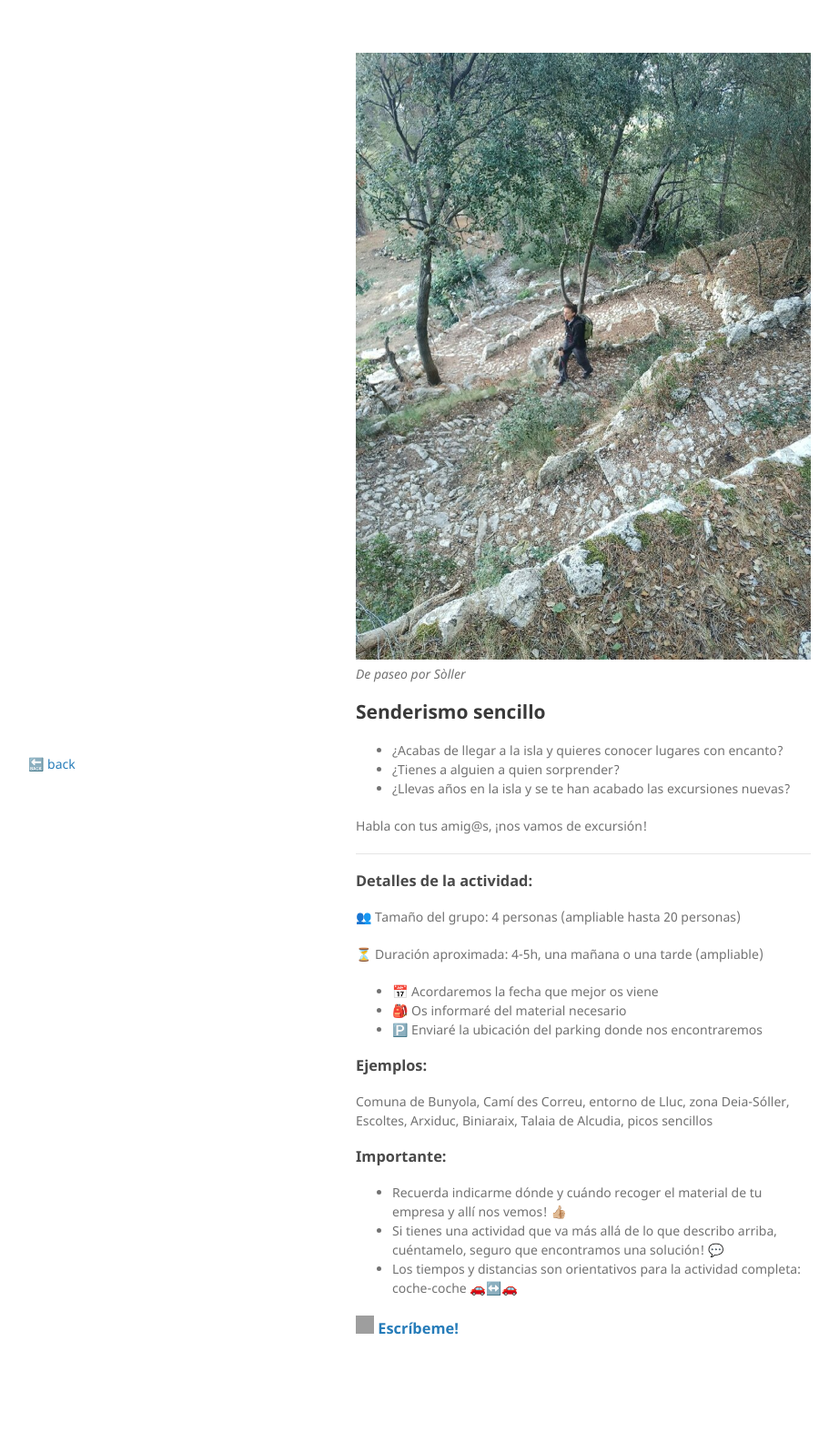
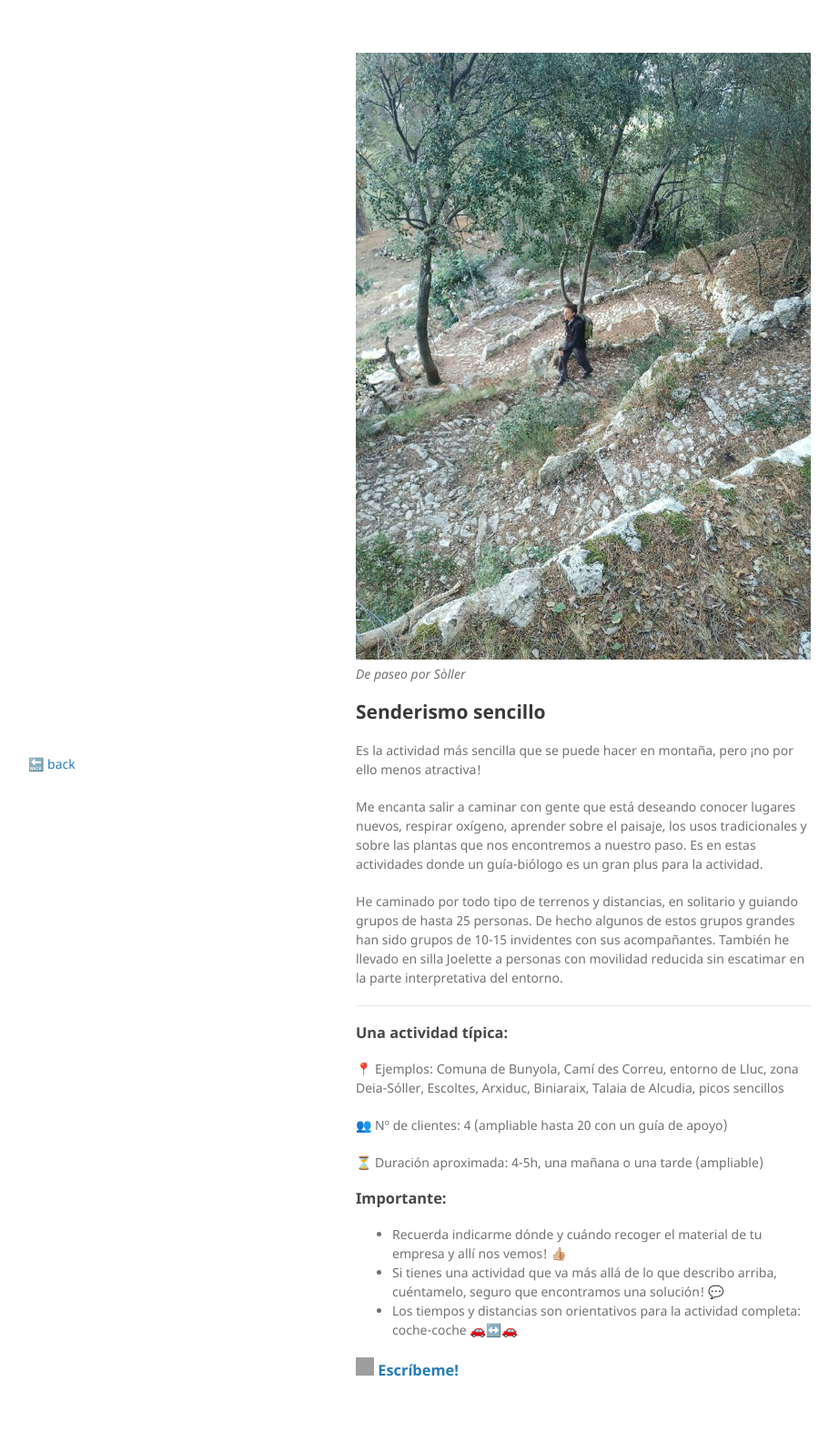
Before and after one commit to indradecastro/freelance, a Jekyll site: the page built from actividades/senderismo-sencillo.md, in a window 1280 px wide. Shown: the whole page at 91% size, without its empty margins (179-1101 px from the left). Built offline with Jekyll 4.4.1, drawn with Linux system fonts in a browser that asks for light colours; before the commit the page ends 1539 px from its top, so only the background shows below that; grey boxes are pictures that could not be loaded.

Commit message:
actividades de bota

```diff
--- a/actividades/senderismo-sencillo.md
+++ b/actividades/senderismo-sencillo.md
@@ -7,22 +7,17 @@ layout: actividad
 
 ## Senderismo sencillo
 
-*   ¿Acabas de llegar a la isla y quieres conocer lugares con encanto?
-*   ¿Tienes a alguien a quien sorprender?
-*   ¿Llevas años en la isla y se te han acabado las excursiones nuevas?
+Es la actividad más sencilla que se puede hacer en montaña, pero ¡no por ello menos atractiva!
 
-Habla con tus amig@s, ¡nos vamos de excursión!
+Me encanta salir a caminar con gente que está deseando conocer lugares nuevos, respirar oxígeno, aprender sobre el paisaje, los usos tradicionales y sobre las plantas que nos encontremos a nuestro paso. Es en estas actividades donde un guía-biólogo es un gran plus para la actividad.
+
+He caminado por todo tipo de terrenos y distancias, en solitario y guiando grupos de hasta 25 personas. De hecho algunos de estos grupos grandes han sido grupos de 10-15 invidentes con sus acompañantes. También he llevado en silla Joelette a personas con movilidad reducida sin escatimar en la parte interpretativa del entorno.
 
 * * *
 
-### Detalles de la actividad:<br>
-👥 Tamaño del grupo: 4 personas (ampliable hasta 20 personas)
+### Una actividad típica:<br>
+📍 Ejemplos: Comuna de Bunyola, Camí des Correu, entorno de Lluc, zona Deia-Sóller, Escoltes, Arxiduc, Biniaraix, Talaia de Alcudia, picos sencillos
+
+👥 Nº de clientes: 4 (ampliable hasta 20 con un guía de apoyo)
 
 ⏳ Duración aproximada: 4-5h, una mañana o una tarde (ampliable)
-
-*	📅 Acordaremos la fecha que mejor os viene
-*	🎒 Os informaré del material necesario
-*	🅿️ Enviaré la ubicación del parking donde nos encontraremos
-
-### Ejemplos:<br>
-Comuna de Bunyola, Camí des Correu, entorno de Lluc, zona Deia-Sóller, Escoltes, Arxiduc, Biniaraix, Talaia de Alcudia, picos sencillos
```
Also changed, not shown: actividades/senderismo-técnico.md (+6 -11 lines), actividades/trail.md (+6 -11 lines).
